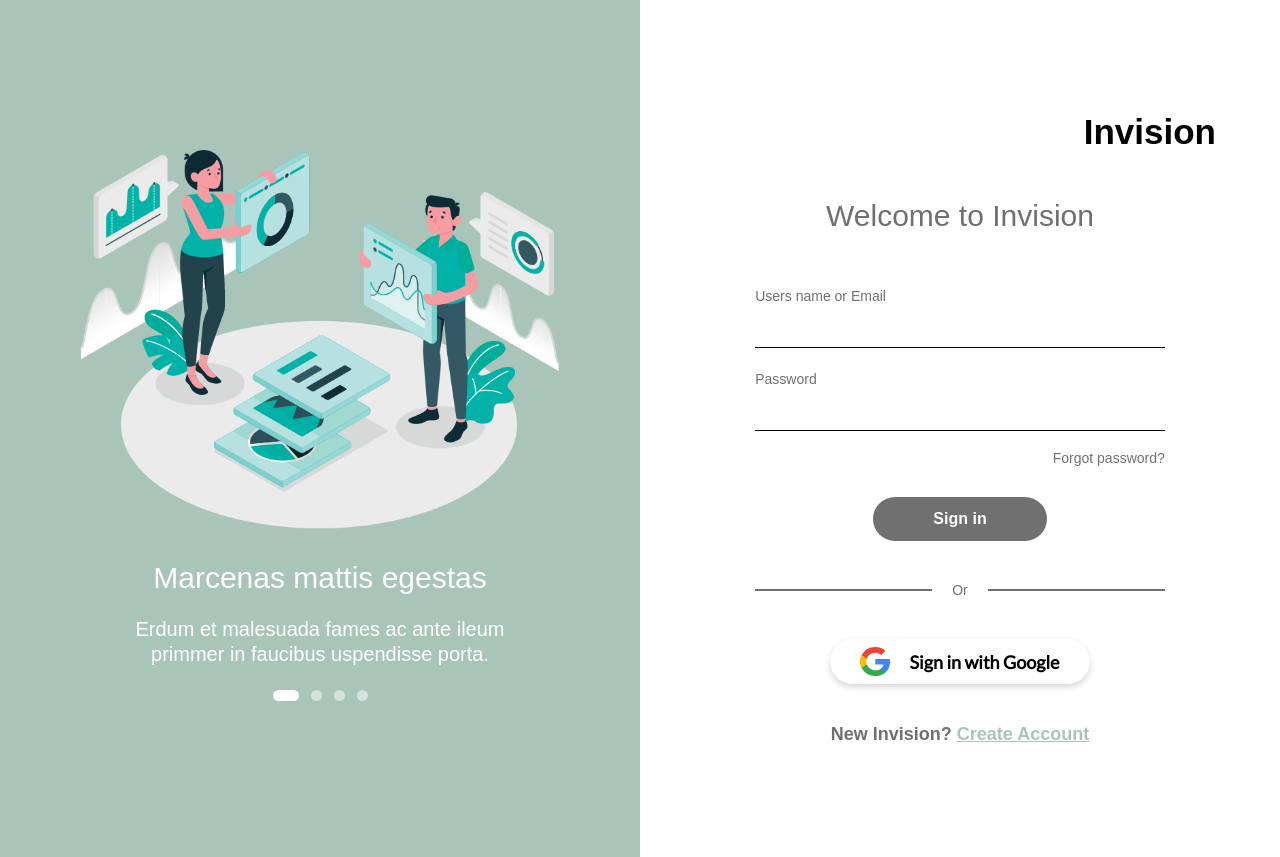
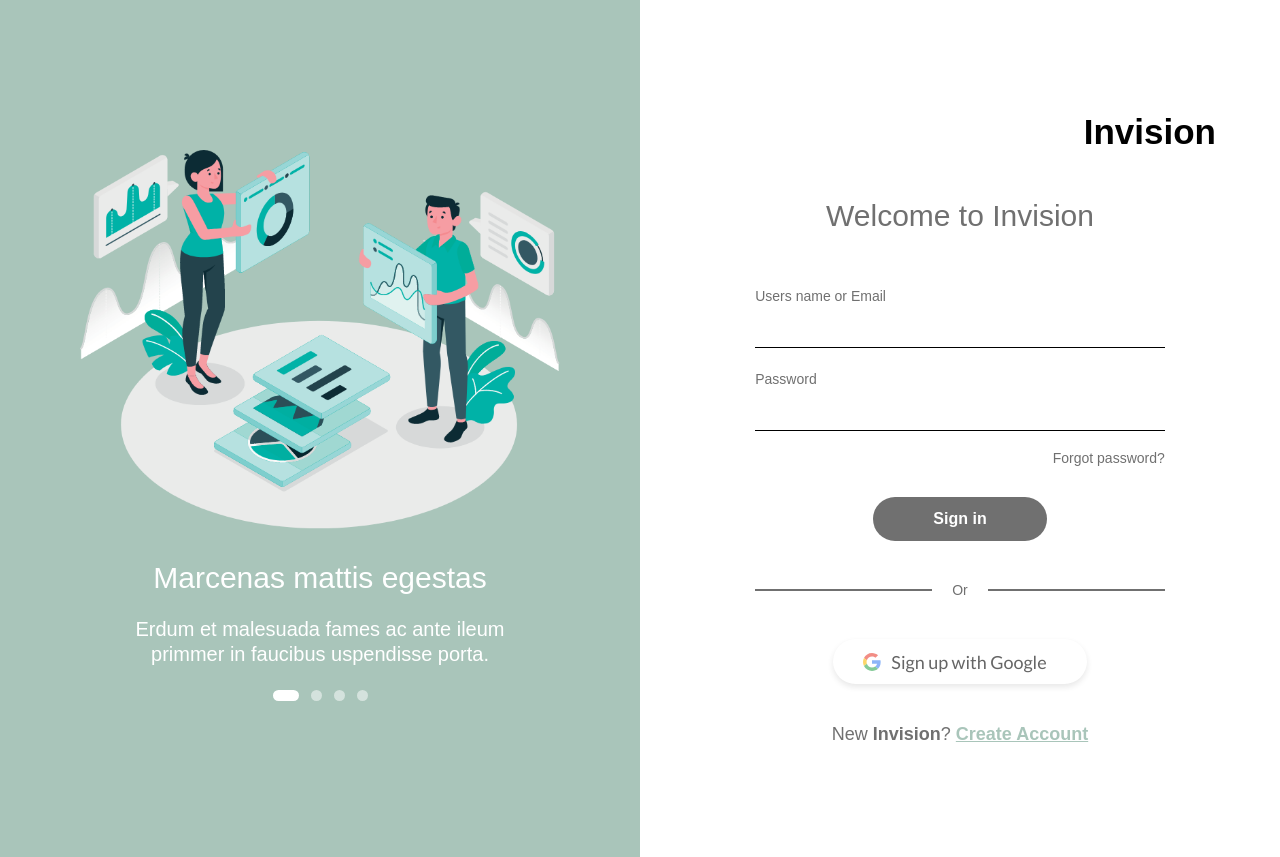
Before and after one commit to leonleles/invision, a React (Create React App) app: page / in a window 1280 px wide. Built offline with nearby package versions, Linux system fonts and the light colour scheme; the HTML template or start-up script is replaced by a standard one; a web font is replaced by a local one.

Commit message:
Adiciona botão do google

```diff
--- a/package.json
+++ b/package.json
@@ -18,6 +18,7 @@
     "node-sass": "^4.14.1",
     "react": "^16.13.1",
     "react-dom": "^16.13.1",
+    "react-google-login": "^5.2.2",
     "react-icons": "^3.11.0",
     "react-leaflet": "^2.7.0",
     "react-router-dom": "^5.2.0",
--- a/src/components/ButtonGoogle/index.jsx
+++ b/src/components/ButtonGoogle/index.jsx
@@ -1,19 +1,21 @@
 import React from 'react';
-import styled from "styled-components";
+import GoogleLogin from 'react-google-login';
 
-const ButtonGoogle = styled.button`
-  padding: 8px 30px;
-  height: 45px;
-  border-radius: 45px;
-  border: none;
-  background: #fff;
-  box-shadow: 0px 3px 6px #00000029;
-  display: flex;
-  align-items: center;
-  color: #000000;
-  font-size: 18px;
-  line-height: 22px;
-  font-family: 'Lato', sans-serif;
-`;
+function ButtonGoogle() {
+  const responseGoogle = (response) => {
+    console.log(response);
+  }
+
+  return (
+    <GoogleLogin
+      className="componentButtonGoogle"
+      clientId="658977310896-knrl3gka66fldh83dao2rhgbblmd4un9.apps.googleusercontent.com"
+      buttonText="Sign up with Google"
+      onSuccess={responseGoogle}
+      onFailure={responseGoogle}
+      cookiePolicy={'single_host_origin'}
+    />
+  );
+}
 
 export default ButtonGoogle;
--- /dev/null
+++ b/src/pages/CreateAccount.jsx
@@ -0,0 +1,11 @@
+import React from 'react';
+
+import Grid from '../components/Grid';
+
+const CreateAccount = () => {
+  return (
+    <Grid title="Getting Started">ddasds</Grid>
+  );
+}
+
+export default CreateAccount;
--- a/src/pages/Login.tsx
+++ b/src/pages/Login.tsx
@@ -6,8 +6,6 @@
 import Grid from '../components/Grid';
 import Button from '../components/Button';
 import ButtonGoogle from '../components/ButtonGoogle';
-
-import imageGoogle from '../images/google.svg';
 
 function Login() {
   const messageRequired = '* Este campo não pode ser vazio.';
@@ -54,19 +52,17 @@
         onSubmit={() => { }}
       >
         {({ errors, touched, isSubmitting, setFieldValue }) => {
-          // const [user, setUser] = useState({});
-          // const [showPassword, setShowPassword] = useState(false);
 
           return (
             <Form className="login-form">
-              <div className="field">
+              <div className="field-group">
                 <label>Users name or Email</label>
                 <Field name="email" type="text"
                   className={'form-control' + (errors.email && touched.email ? ' is-invalid' : '')} />
                 <ErrorMessage name="email" component="div" className="invalid-feedback" />
               </div>
 
-              <div className="field">
+              <div className="field-group">
                 <label>Password</label>
                 <Field name="password" type="password" className={'form-control' + (errors.password && touched.password ? ' is-invalid' : '')} />
                 <ErrorMessage name="password" component="div" className="invalid-feedback" />
@@ -82,10 +78,7 @@
                 <div className="hr"></div>
               </div>
 
-              <ButtonGoogle className='buttonGoogle'>
-                <img src={imageGoogle} alt="Google Logo" />
-                Sign in with Google
-                </ButtonGoogle>
+              <ButtonGoogle />
 
               <p className="createAccount">
                 <span>New <b>Invision</b>? </span>
--- a/src/routes.tsx
+++ b/src/routes.tsx
@@ -2,13 +2,14 @@
 import { BrowserRouter, Switch, Route } from 'react-router-dom';
 
 import Login from './pages/Login';
+import CreateAccount from './pages/CreateAccount';
 
 function Routes() {
   return (
     <BrowserRouter>
       <Switch>
         <Route path='/' exact component={Login} />
-        {/* <Route path='/app' component={OrphonagesMap} /> */}
+        <Route path='/createaccount' component={CreateAccount} />
       </Switch>
     </BrowserRouter>
   );
--- /dev/null
+++ b/src/styles/components/buttonGoogle.scss
@@ -0,0 +1,21 @@
+.componentButtonGoogle {
+  padding: 8px 30px !important;
+  height: 45px !important;
+  border-radius: 45px !important;
+  border: none !important;
+  background: $color_white !important;
+  box-shadow: 0px 3px 6px $color_shadow !important;
+  display: flex !important;
+  align-items: center !important;
+  color: $color_black !important;
+  font-size: 18px !important;
+  line-height: 22px !important;
+  font-family: "Lato", sans-serif !important;
+
+  > div {
+    display: flex;
+    align-items: center;
+    justify-content: center;
+    padding: 10px 0 !important;
+  }
+}
--- /dev/null
+++ b/src/styles/components/form.scss
@@ -0,0 +1,38 @@
+.field-group {
+  width: 100%;
+  display: flex;
+  flex-direction: column;
+
+  + .field-group {
+    margin-top: 18px;
+  }
+
+  label {
+    @extend %label;
+    margin-top: 4px;
+  }
+
+  input {
+    width: 100%;
+    padding: 11px 20px;
+    text-align: left;
+    font: normal normal normal 16px/20px Muli;
+    letter-spacing: 0px;
+    color: $color_black;
+    border: none;
+    border-bottom: 1px solid $color_black;
+
+    &::focus {
+      outline-width: 0;
+    }
+  }
+
+  .invalid-feedback {
+    width: 100%;
+    color: $color_red;
+    margin-top: 8px;
+    font-weight: normal;
+    font-size: 14px;
+    line-height: 18px;
+  }
+}
--- a/src/styles/global.scss
+++ b/src/styles/global.scss
@@ -4,6 +4,7 @@
 $color_green: #A9C5BA;
 $color_black: #000000;
 $color_red: #ec4949;
+$color_shadow: #00000029;
 
 * {
   margin: 0;
@@ -49,4 +50,6 @@
 }
 
 @import './components/grid.scss';
+@import './components/buttonGoogle.scss';
+@import './components/form.scss';
 @import './pages/login.scss';
--- a/src/styles/pages/login.scss
+++ b/src/styles/pages/login.scss
@@ -10,44 +10,6 @@
   display: flex;
   flex-direction: column;
   align-items: center;
-
-  .field {
-    width: 100%;
-    display: flex;
-    flex-direction: column;
-
-    + .field {
-      margin-top: 18px;
-    }
-
-    label {
-      @extend %label;
-      margin-top: 4px;
-    }
-
-    input {
-      width: 100%;
-      padding: 11px 20px;
-      text-align: left;
-      font: normal normal normal 16px/20px Muli;
-      letter-spacing: 0px;
-      color: $color_black;
-      border: none;
-      border-bottom: 1px solid $color_black;
-
-      &::focus {
-        outline-width: 0;
-      }
-    }
-
-    .invalid-feedback {
-      width: 100%;
-      @extend %label;
-      color: $color_red;
-      margin-top: 8px;
-      padding: 0 20px;
-    }
-  }
 
   .forgot-password {
     width: 100%;
@@ -77,12 +39,8 @@
     }
   }
 
-  .buttonGoogle {
+  .componentButtonGoogle {
     margin: 40px 0;
-
-    img {
-      margin-right: 20px;
-    }
   }
 
   .createAccount {
@@ -90,6 +48,7 @@
     span {
       color: $color_silver2;
       font: normal normal normal 14px/20px;
+      font-weight: normal;
     }
 
     a {
```
Also changed, not shown: 2 other files (tests, documents, lock files or other folders).
